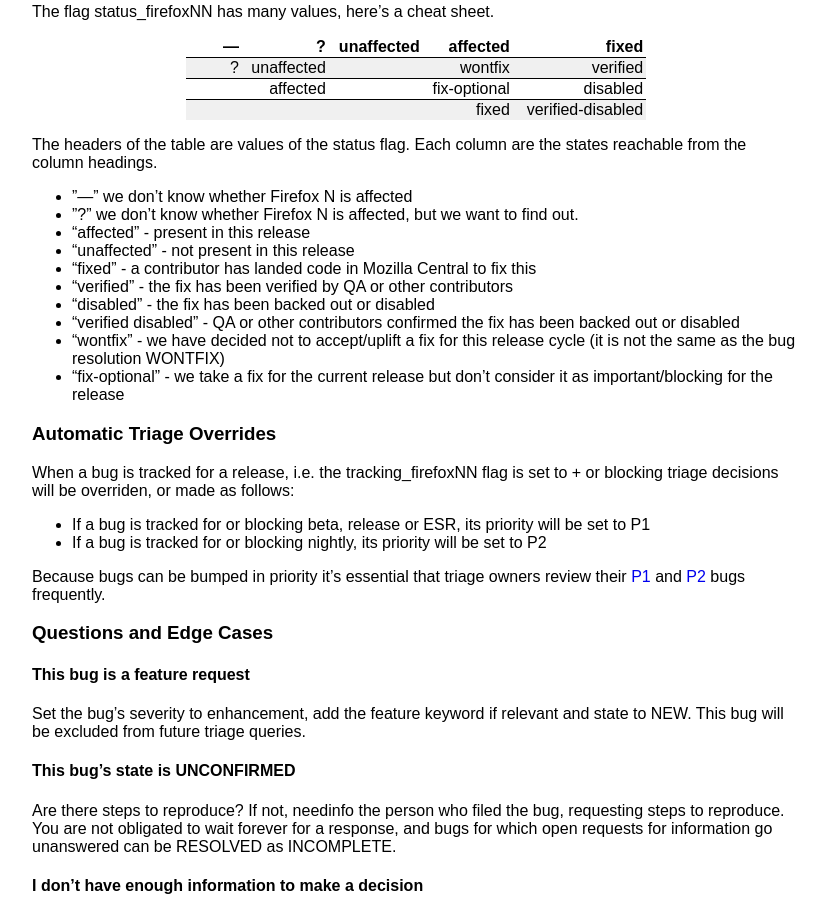
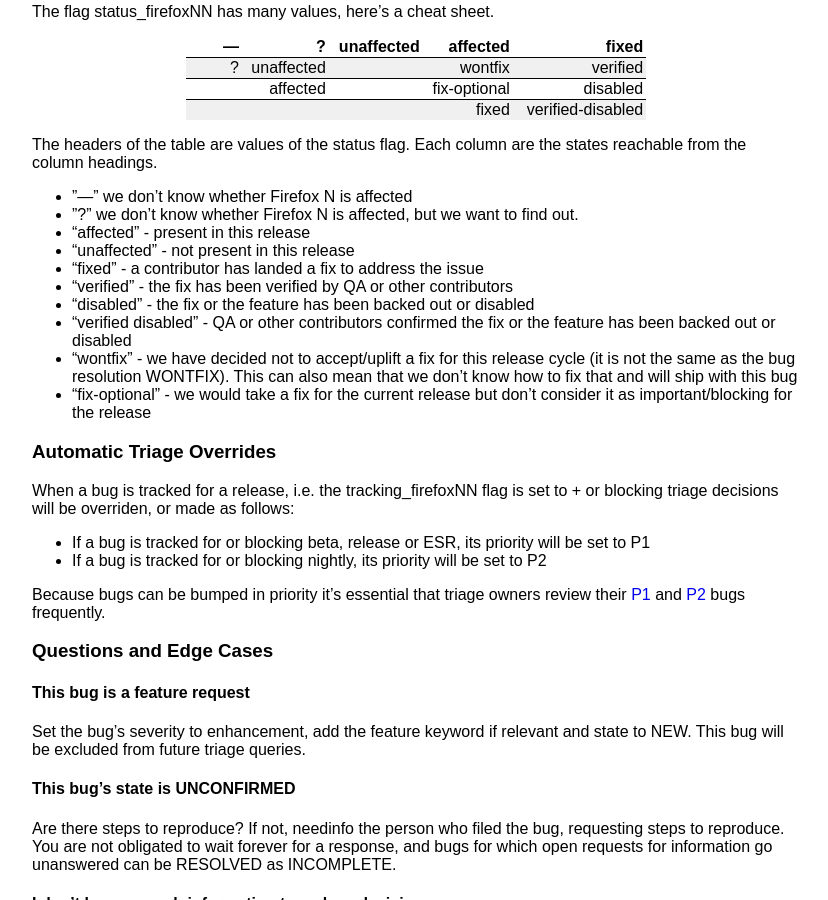
Before and after one commit to mozilla/bug-handling, a Jekyll site: the page built from _policies/triage-bugzilla.md, in a window 1280 px wide and 900 px high, scrolled down 1444 px. Shown: the whole window, without its empty margins (224-1052 px from the left). Built offline with Jekyll 4.4.1, drawn with Linux system fonts in a browser that asks for light colours; some web fonts are replaced.

Commit message:
Improve the explanation of the status flags

```diff
--- a/_policies/triage-bugzilla.md
+++ b/_policies/triage-bugzilla.md
@@ -75,12 +75,12 @@
 * "?" we don't know whether Firefox N is affected, but we want to find out.
 * "affected" - present in this release
 * "unaffected" - not present in this release
-* "fixed" - a contributor has landed code in Mozilla Central to fix this
+* "fixed" - a contributor has landed a fix to address the issue
 * "verified" - the fix has been verified by QA or other contributors
-* "disabled" - the fix has been backed out or disabled
-* "verified disabled" - QA or other contributors confirmed the fix has been backed out or disabled
-* "wontfix" - we have decided not to accept/uplift a fix for this release cycle (it is not the same as the bug resolution WONTFIX)
-* "fix-optional" - we take a fix for the current release but don't consider it as important/blocking for the release
+* "disabled" - the fix or the feature has been backed out or disabled
+* "verified disabled" - QA or other contributors confirmed the fix or the feature has been backed out or disabled
+* "wontfix" - we have decided not to accept/uplift a fix for this release cycle (it is not the same as the bug resolution WONTFIX). This can also mean that we don't know how to fix that and will ship with this bug
+* "fix-optional" - we would take a fix for the current release but don't consider it as important/blocking for the release
 
 ### Automatic Triage Overrides
 
```
